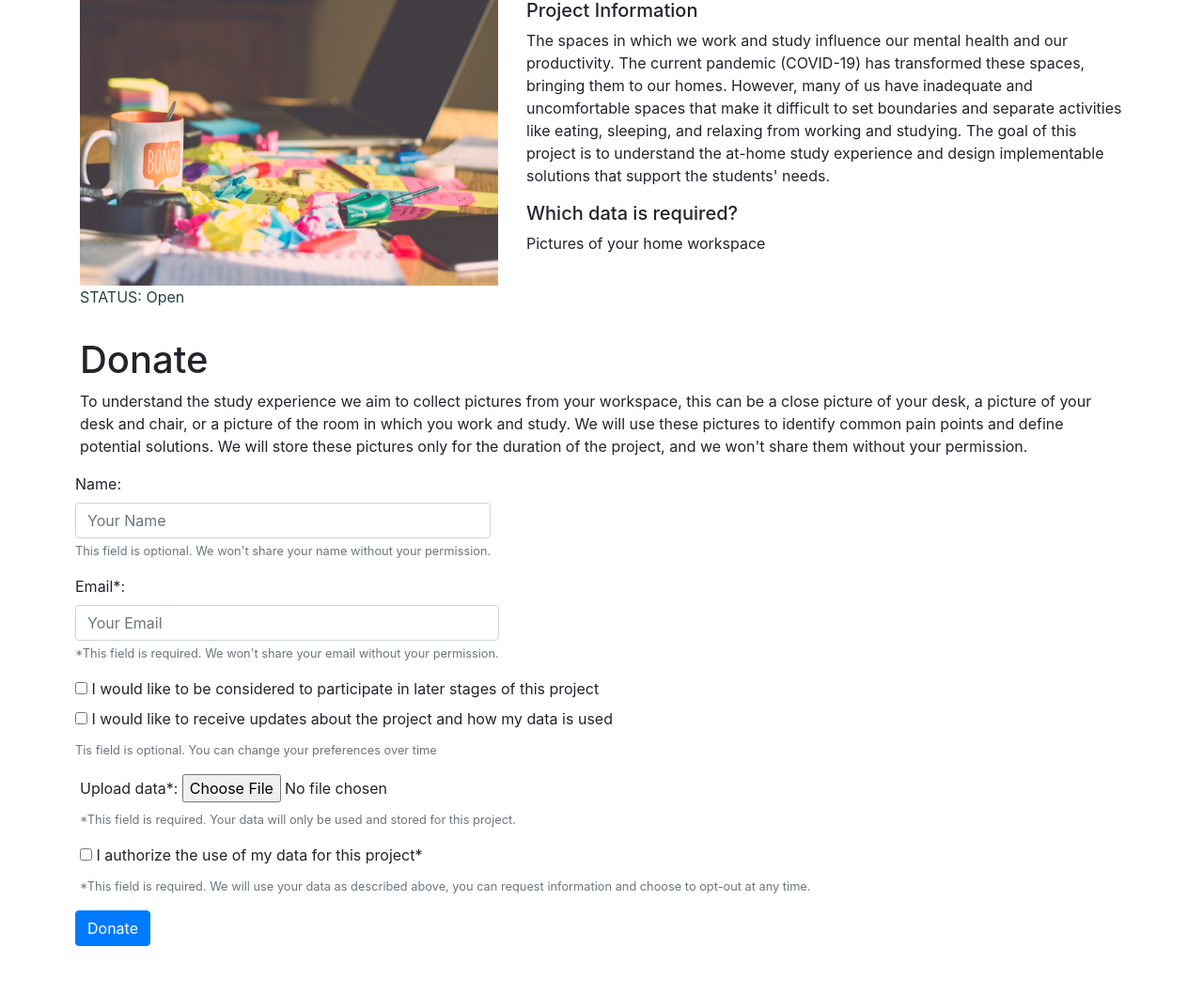
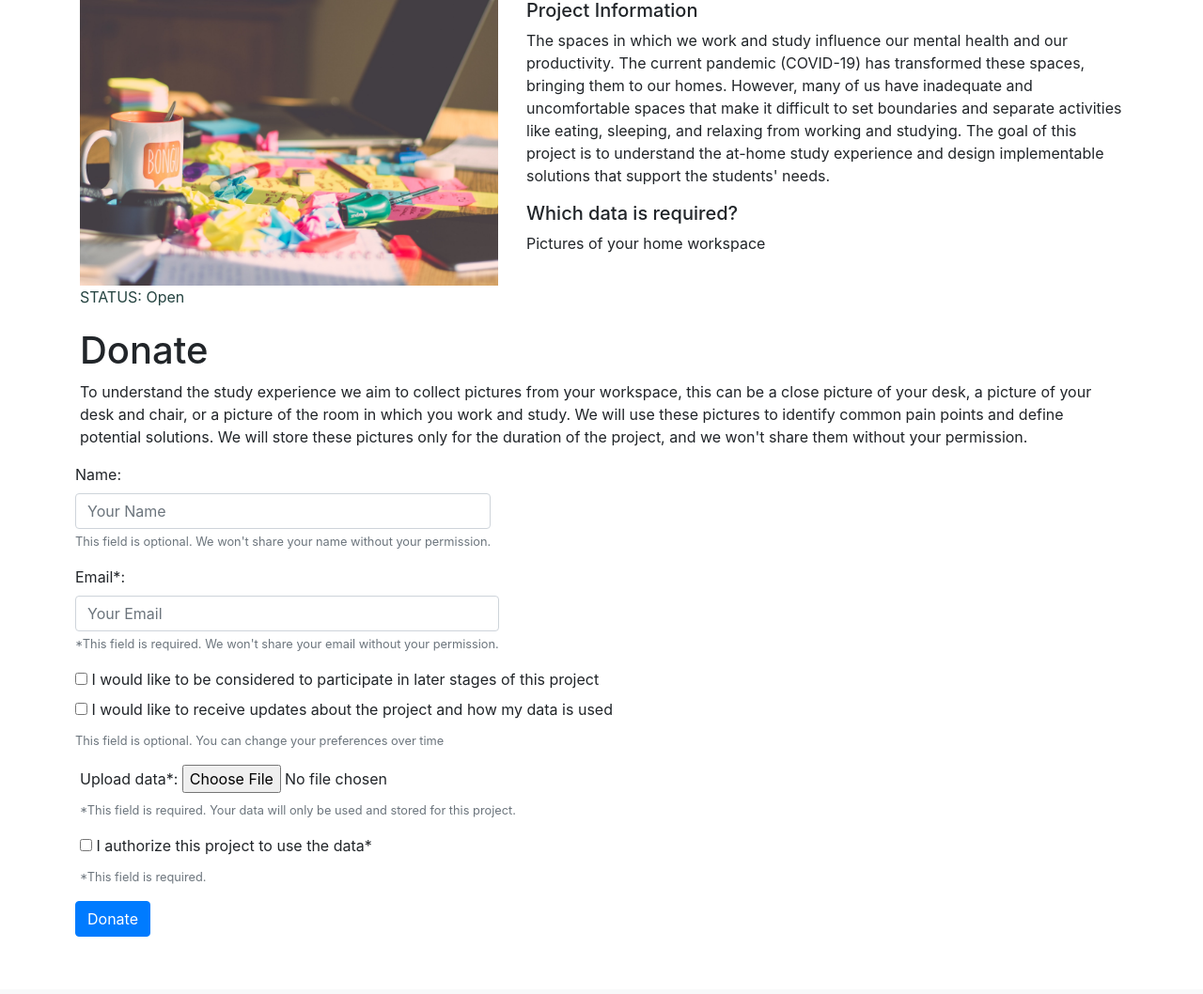
Before and after one commit to gomezago/data-donation, a Django app: page /causes/1/ in a window 1280 px wide. Shown: the part 231-1289 px from the top of the page at 94% size. After the commit the page ends 1228 px from the top, so only its background shows below. Run offline with Django 3.2, Linux system fonts and the light colour scheme; data comes from the database, SQL or seed files in the repository; some libraries are stand-ins or nearby versions.

Commit message:
Format Form

```diff
--- a/causes/templates/cause_detail.html
+++ b/causes/templates/cause_detail.html
@@ -25,8 +25,8 @@
         <p>{{ cause.data }}</p>
     </div>
 </div>
-<div class="row", style="padding-top: 15px;">
-<div class="col" style="padding-bottom: 35px">
+<div class="row", style="padding-top: 5px;">
+<div class="col" style="padding-bottom: 40px">
     {% if cause.active %}
         <h1>Donate</h1>
         <p>{{ cause.data_info }}</p>
@@ -50,7 +50,7 @@
                <div class="form-group">
                     {{ form.available }} <label>I would like to be considered to participate in later stages of this project</label><br>
                     {{ form.updates }} <label>I would like to receive updates about the project and how my data is used</label>
-                    <small class="form-text text-muted">Tis field is optional. You can change your preferences over time</small>
+                    <small class="form-text text-muted">This field is optional. You can change your preferences over time</small>
                 </div>
             </div>
                 <div class="form-group">
@@ -59,8 +59,8 @@
                     <small class="form-text text-muted">*This field is required. Your data will only be used and stored for this project.</small>
                 </div>
                 <div class="form-group">
-                    {{ form.permission }} <label>I authorize the use of my data for this project*</label>
-                    <small class="form-text text-muted">*This field is required. We will use your data as described above, you can request information and choose to opt-out at any time.</small>
+                    {{ form.permission }} <label>I authorize this project to use the data*</label>
+                    <small class="form-text text-muted">*This field is required.</small>
                 </div>
 
             <div class="form-row">
```
